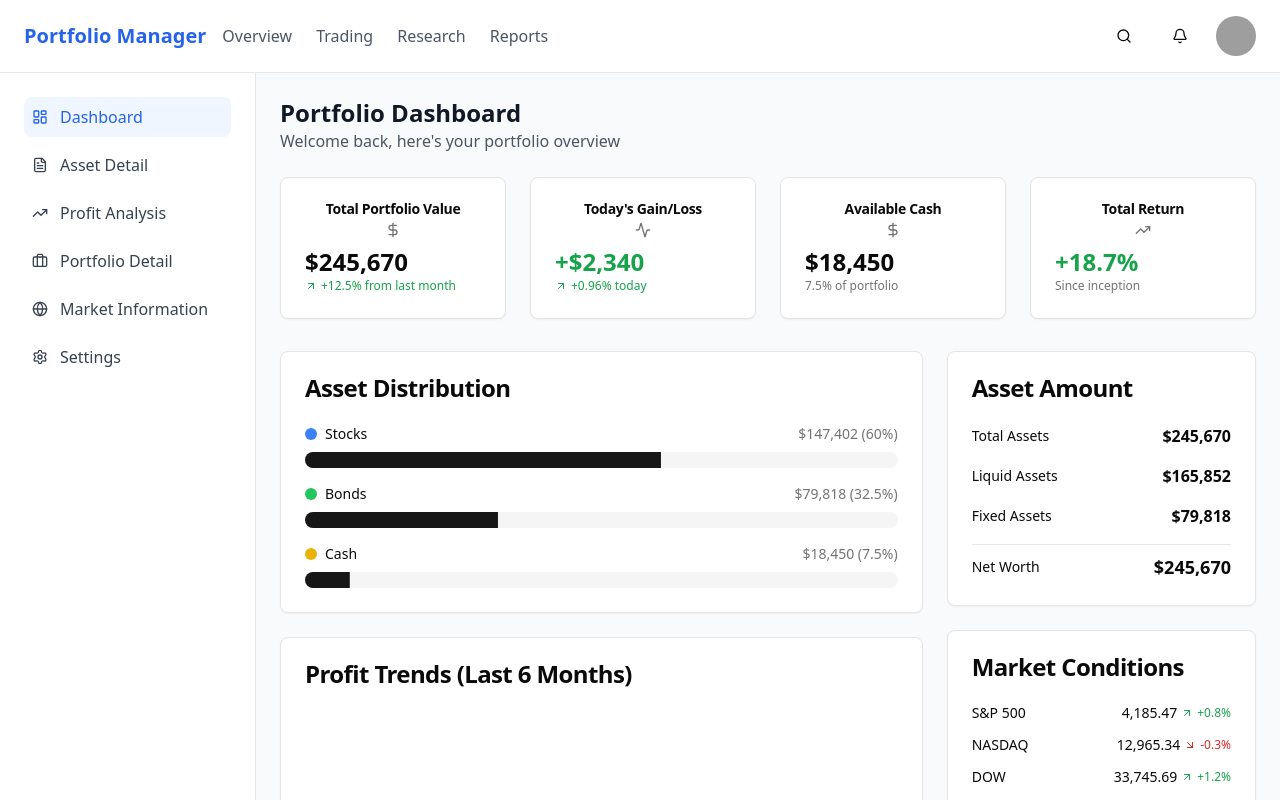
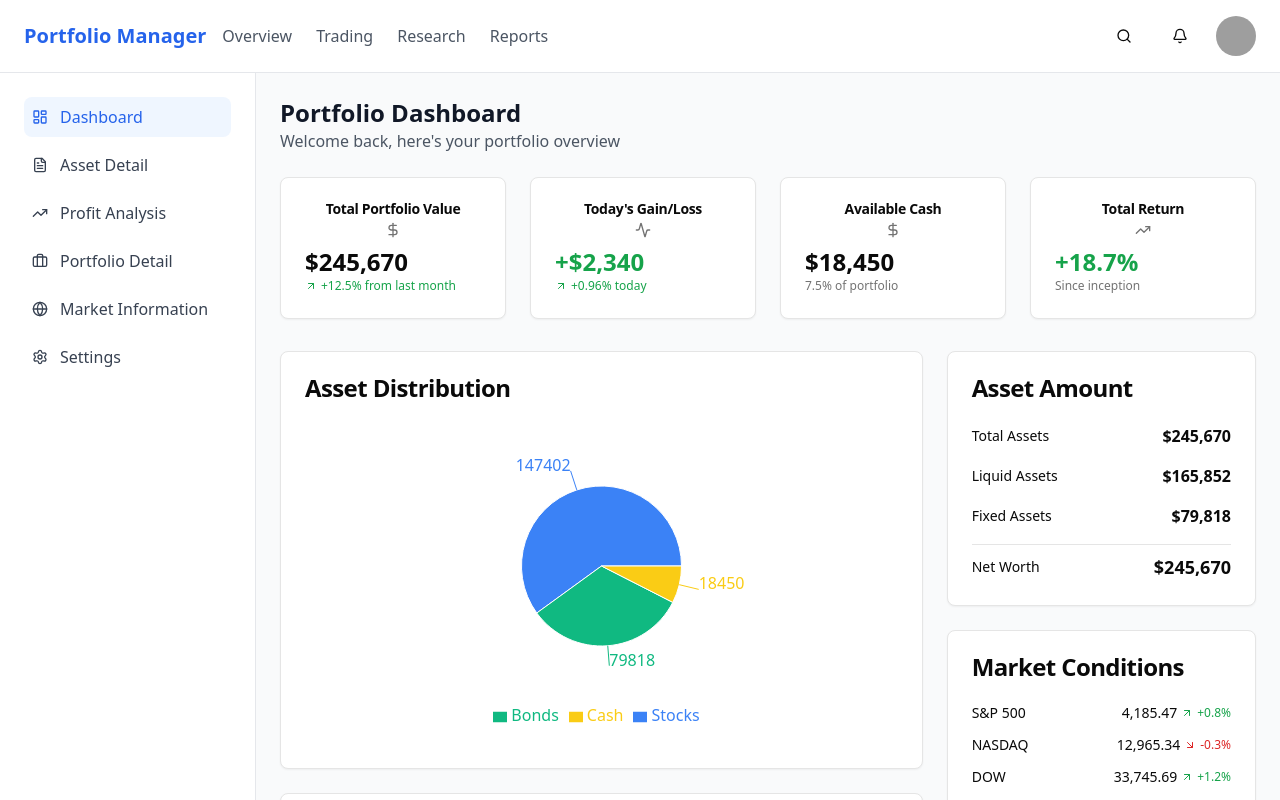
Before and after one commit to hyxONick/hsbc-training-frontend, a React (Vite) app: page /dashboard in a window 1280 px wide. Shown: the top 800 px of the page. Built offline with nearby package versions, Linux system fonts and the light colour scheme; grey boxes are pictures that could not be loaded.

Commit message:
add pie chart

```diff
--- a/package.json
+++ b/package.json
@@ -10,12 +10,14 @@
   },
   "dependencies": {
     "axios": "^1.4.0",
+    "chart.js": "^4.5.0",
     "class-variance-authority": "^0.7.1",
     "clsx": "^2.1.1",
     "lucide-react": "^0.527.0",
     "react": "^18.2.0",
     "react-dom": "^18.2.0",
     "react-router-dom": "^6.14.2",
+    "recharts": "^3.1.0",
     "tailwind-merge": "^3.3.1",
     "tailwindcss-animate": "^1.0.7"
   },
--- a/src/pages/Dashboard.jsx
+++ b/src/pages/Dashboard.jsx
@@ -16,6 +16,15 @@ import {
   ArrowDownRight,
   Globe,
 } from "lucide-react"
+
+import { PieChart, Pie, Cell, Legend, Tooltip, ResponsiveContainer } from 'recharts'
+const assetData = [
+    { name: 'Stocks', value: 147402 },
+    { name: 'Bonds', value: 79818 },
+    { name: 'Cash', value: 18450 },
+]
+
+const COLORS = ['#3B82F6', '#10B981', '#FACC15']  // 蓝、绿、黄
 
 export default function PortfolioDashboard() {
   return (
@@ -152,45 +161,37 @@ export default function PortfolioDashboard() {
             <div className="grid grid-cols-1 lg:grid-cols-3 gap-6">
               {/* Left Column - Asset Distribution & Profit Trends */}
               <div className="lg:col-span-2 space-y-6">
+
+
             <Card>
             <CardHeader>
                 <CardTitle>Asset Distribution</CardTitle>
             </CardHeader>
             <CardContent>
-                    <div className="space-y-4">
-                      <div>
-                        <div className="flex items-center justify-between mb-2">
-                          <span className="text-sm font-medium flex items-center">
-                            <div className="w-3 h-3 bg-blue-500 rounded-full mr-2"></div>
-                            Stocks
-                          </span>
-                          <span className="text-sm text-muted-foreground">$147,402 (60%)</span>
-                        </div>
-                        <Progress value={60} className="h-2" />
-                      </div>
-                      <div>
-                        <div className="flex items-center justify-between mb-2">
-                          <span className="text-sm font-medium flex items-center">
-                            <div className="w-3 h-3 bg-green-500 rounded-full mr-2"></div>
-                            Bonds
-                          </span>
-                          <span className="text-sm text-muted-foreground">$79,818 (32.5%)</span>
-                        </div>
-                        <Progress value={32.5} className="h-2" />
-                      </div>
-                      <div>
-                        <div className="flex items-center justify-between mb-2">
-                          <span className="text-sm font-medium flex items-center">
-                            <div className="w-3 h-3 bg-yellow-500 rounded-full mr-2"></div>
-                            Cash
-                          </span>
-                          <span className="text-sm text-muted-foreground">$18,450 (7.5%)</span>
-                        </div>
-                        <Progress value={7.5} className="h-2" />
-                      </div>
+                <div className="h-80 w-full">
+                <ResponsiveContainer width="100%" height="100%">
+                    <PieChart>
+                    <Pie
+                        data={assetData}
+                        cx="50%"
+                        cy="50%"
+                        outerRadius={80}
+                        dataKey="value"
+                        nameKey="name"
+                        label
+                    >
+                        {assetData.map((entry, index) => (
+                        <Cell key={`cell-${index}`} fill={COLORS[index % COLORS.length]} />
+                        ))}
+                    </Pie>
+                    <Tooltip />
+                    <Legend verticalAlign="bottom" height={36} />
+                    </PieChart>
+                </ResponsiveContainer>
                 </div>
             </CardContent>
             </Card>
+
 
                 <Card>
                   <CardHeader>
```
Also changed, not shown: 1 other file (tests, documents, lock files or other folders). Lines whose indentation alone changed are shown as unchanged.
